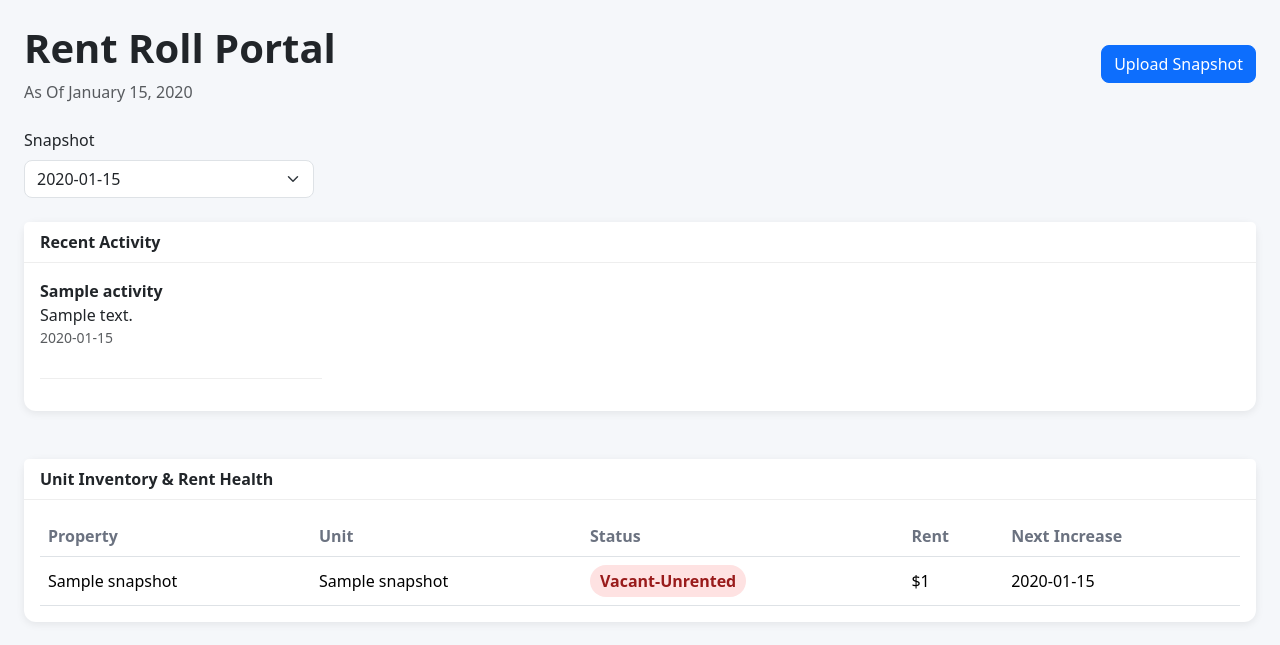
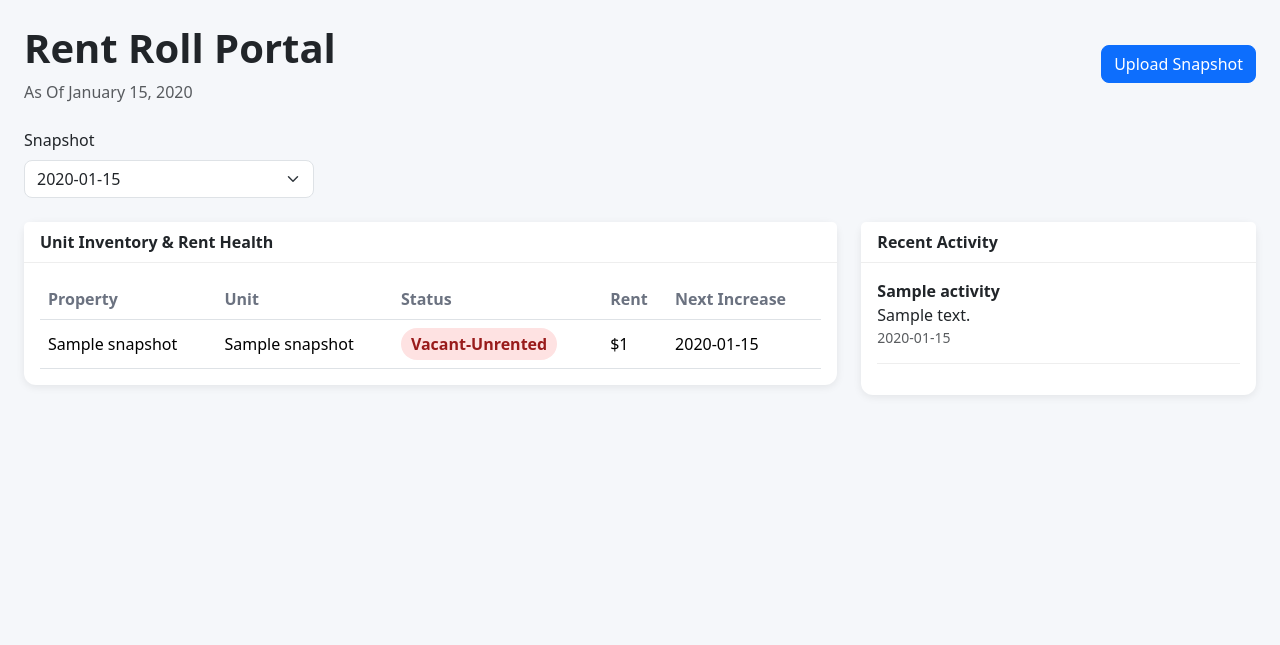
Before and after one commit to thedza49/rentroll, a Flask app: page / in a window 1280 px wide. Shown: the top 645 px of the page. Run offline with Flask 3, Linux system fonts and the light colour scheme; tables that the repository leaves empty hold one stand-in row (values such as "Sample post").

Commit message:
Add files via upload

```diff
--- a/templates/dashboard.html
+++ b/templates/dashboard.html
@@ -13,7 +13,7 @@
 
 <link
     rel="stylesheet"
-    href="{{ url_for('static', filename='style.css') }}">
+    href="{{ url_for('static', filename='style.css') }}?v=2">
 
 
 </head>
@@ -88,62 +88,9 @@
 </div>
 
 
-<div class="row mb-5">
+<div class="row g-4">
 
-    <div class="col-md-12">
-
-        <div class="card">
-
-            <div class="card-header">
-
-                Recent Activity
-
-            </div>
-
-            <div class="card-body">
-
-                <div class="row">
-
-                {% for activity in activities %}
-
-                <div class="col-md-3 mb-3">
-
-                    <div class="activity-row h-100">
-
-                        <div class="fw-bold">
-
-                            {{ activity.unit_name }}
-
-                        </div>
-
-                        <div>
-
-                            {{ activity.description }}
-
-                        </div>
-
-                        <div class="small text-muted">
-
-                            {{ activity.event_date }}
-
-                        </div>
-
-                    </div>
-
-                </div>
-
-                {% endfor %}
-
-                </div>
-
-            </div>
-
-        </div>
-
-    </div>
-
-</div>
-
+    <div class="col-lg-8">
 
         <div class="card">
 
@@ -225,6 +172,54 @@
 
         </div>
 
+    </div>
+
+    <div class="col-lg-4">
+
+        <div class="card">
+
+            <div class="card-header">
+
+                Recent Activity
+
+            </div>
+
+            <div class="card-body">
+
+                {% for activity in activities %}
+
+                <div class="activity-row">
+
+                    <div class="fw-bold">
+
+                        {{ activity.unit_name }}
+
+                    </div>
+
+                    <div>
+
+                        {{ activity.description }}
+
+                    </div>
+
+                    <div class="small text-muted">
+
+                        {{ activity.event_date }}
+
+                    </div>
+
+                </div>
+
+                {% endfor %}
+
+            </div>
+
+        </div>
+
+    </div>
+
+</div>
+
 {% else %}
 
 <div class="alert alert-info">
```
Lines whose indentation alone changed are shown as unchanged.
